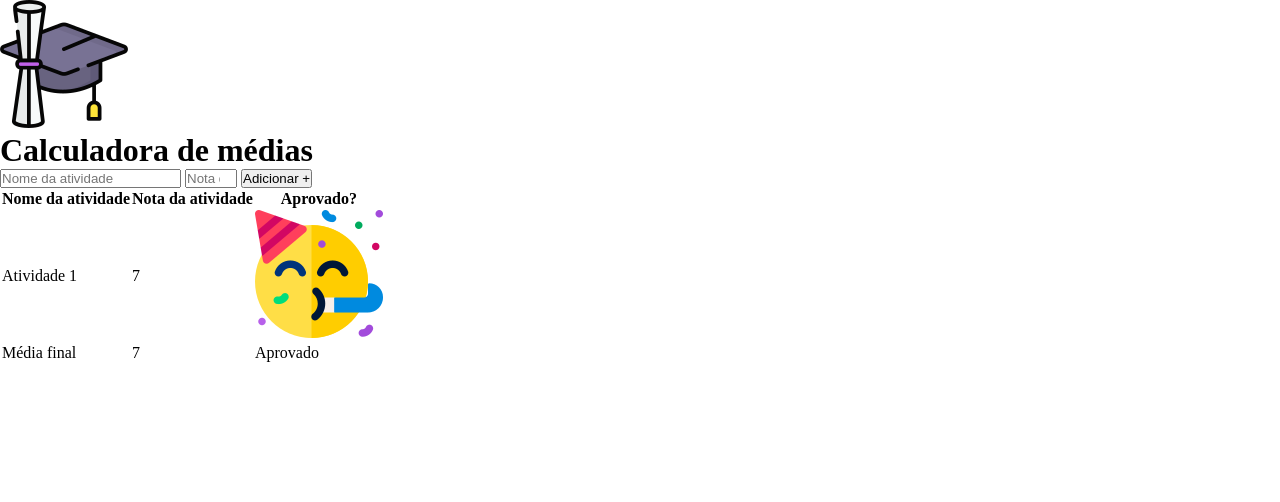
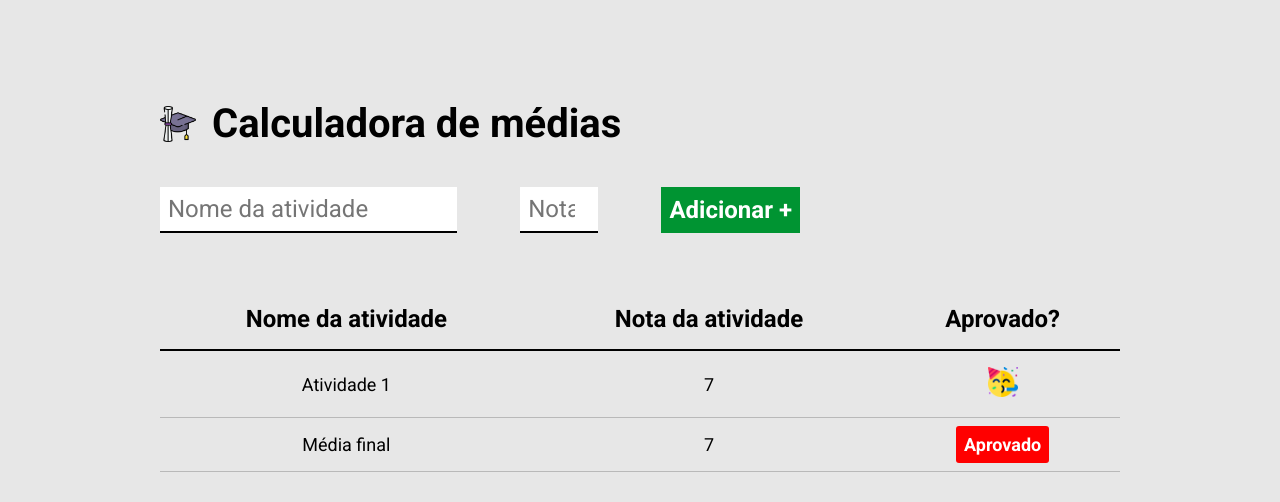
Before and after one commit to LopesA95/Average-number-of-students, a plain HTML site: page index.html in a window 1280 px wide. Drawn offline with Linux system fonts and the light colour scheme.

Commit message:
:art: CSS Insertion

```diff
--- a/index.html
+++ b/index.html
@@ -3,23 +3,28 @@
 
 <head>
   <meta charset="UTF-8">
+  <link rel="preconnect" href="https://fonts.googleapis.com">
+  <link rel="preconnect" href="https://fonts.gstatic.com" crossorigin>
+
   <meta name="viewport" content="width=device-width, initial-scale=1.0">
+  <link href="https://fonts.googleapis.com/css2?family=Roboto:wght@400;700&display=swap" rel="stylesheet">
   <link rel="stylesheet" href="main.css">
   <title>Calculadora de Médias</title>
 </head>
 
 <body>
 
+  <div class="container">
     <header>
       <img src="./assets/logo.png" alt="capelo e diploma">
       <h1>Calculadora de médias</h1>
     </header>
     <form>
       <input type="text" required placeholder="Nome da atividade">
-    <input type="number" required placeholder="Nota da atividade" min="0" max="10">
+      <input type="number" required placeholder="Nota da atividade" max="10" min="0">
       <button type="submit">Adicionar +</button>
     </form>
-  <table>
+    <table cellspacing = "0">
       <thead>
         <tr>
           <th>
@@ -44,11 +49,11 @@
         <tr>
           <td>Média final</td>
           <td>7</td>
-        <td>Aprovado</td>
+          <td><span class="resultado reprovado">Aprovado</span></td>
         </tr>
       </tfoot>
     </table>
-
+  </div>
 
 </body>
 
--- a/main.css
+++ b/main.css
@@ -2,4 +2,96 @@
   margin: 0;
   padding: 0;
   box-sizing: border-box;
+  font-family: 'Roboto', sans-serif;
 }
+
+body {
+  background-color: #e7e7e7;
+  padding-top: 100px;
+}
+
+header {
+  display: flex;
+  align-items: center;
+  margin-bottom: 40px;
+}
+
+header img {
+  height: 36px;
+  margin-right: 16px;
+}
+
+header h1 {
+  font-size: 40px;
+  font-weight: bold;
+}
+.container {
+  max-width: 960px;
+  width: 100%;
+  margin: 0 auto;
+}
+
+form {
+  display: flex;
+  max-width: 640px;
+  width: 100%;
+  justify-content: space-between;
+  margin-bottom: 56px;
+}
+
+form input {
+  font-size: 24px;
+  background-color: #fff;
+  border: none;
+  border-bottom: 2px solid #000;
+  padding: 8px;
+}
+
+
+form  button{
+  background-color: #009432;
+  color: #fff;
+  font-size: 24px;
+  font-weight: bold;
+  border: none;
+  cursor: pointer;
+  padding: 8px;
+}
+
+table {
+  width: 100%;
+}
+
+table th {
+  border-bottom: 2px solid #000;
+  padding: 16px;
+  font-size: 24px;
+  font-weight: bold;
+}
+
+table td {
+  padding: 16px 0;
+  text-align: center;
+  font-size: 18px;
+  border-bottom: 1px solid rgba(0,0,0,0.2);
+}
+
+table td img {
+  height: 30px;
+}
+
+.resultado {
+  padding: 8px;
+  font-weight: bold;
+  color: #fff;
+  background-color: #000;
+  border-radius: 3px;
+}
+
+.aprovado {
+  background-color: #009432;
+}
+
+.reprovado {
+  background-color: red;
+}
```
Lines whose indentation alone changed are shown as unchanged.
